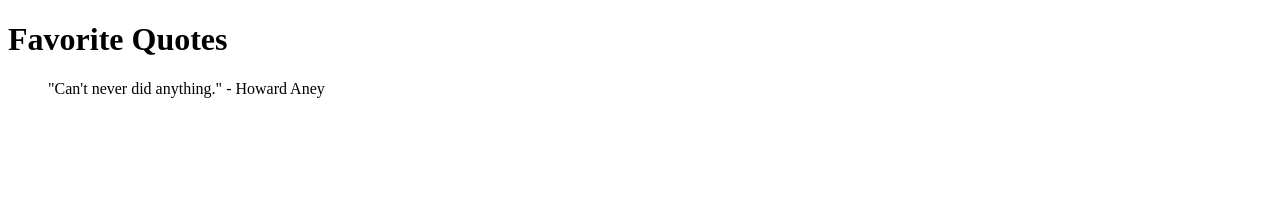
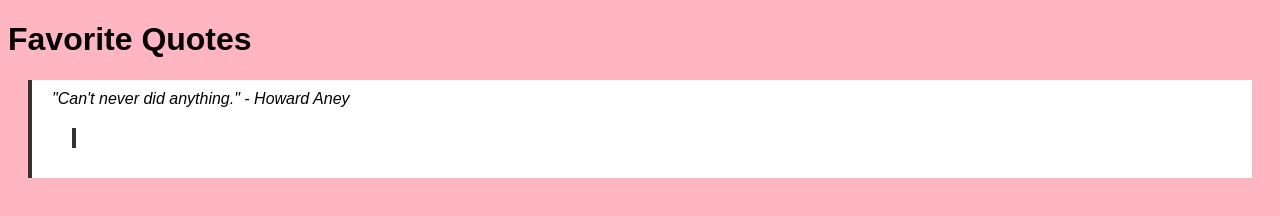
Before and after one commit to awedergren/GitLab, a plain HTML site: page index.html in a window 1280 px wide. Drawn offline with Linux system fonts and the light colour scheme.

Commit message:
gebremedhin: added basic styles and linked style.css to index.html

```diff
--- a/index.html
+++ b/index.html
@@ -3,6 +3,7 @@
 <head>
     <meta charset="UTF-8">
     <title>Git Practice</title>
+	<link rel="stylesheet" href="style.css">
 </head>
 <body>
 
--- a/style.css
+++ b/style.css
@@ -0,0 +1,12 @@
+body {
+    background-color: #ffb6c1;
+    font-family: Arial, sans-serif;
+}
+
+blockquote {
+    border-left: 4px solid #333;
+    padding: 10px 20px;
+    margin: 20px;
+    font-style: italic;
+    background-color: #ffffff;
+}
```
